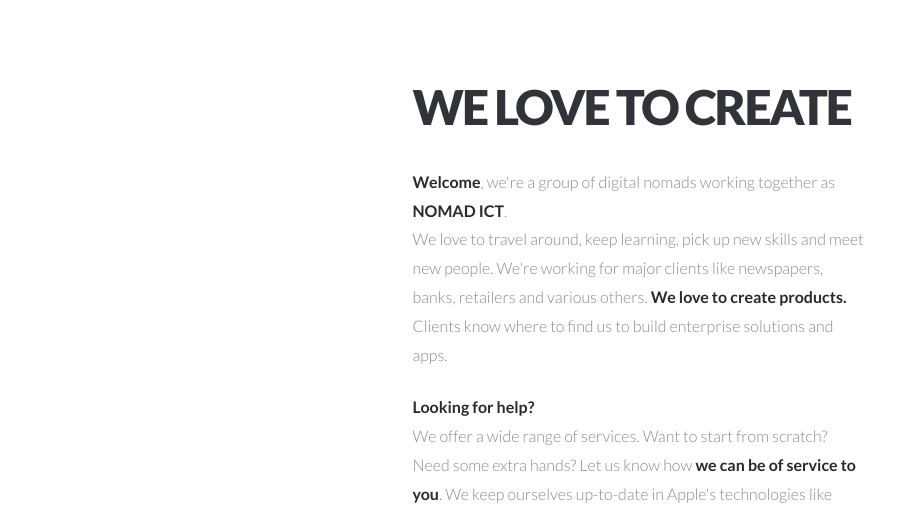
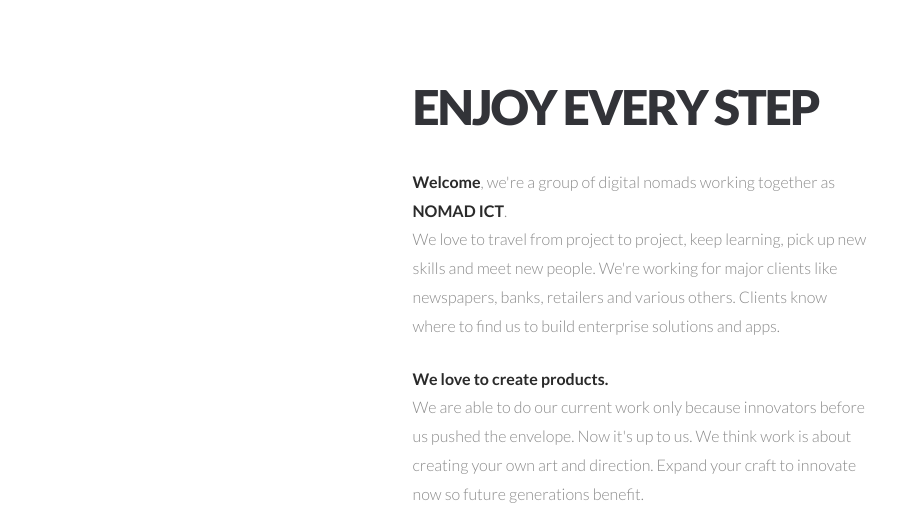
Before and after one commit to NomadICT/nomadict.github.io, a plain HTML site: page index.html in a window 1280 px wide. Shown: the part 389-905 px from the top of the page, 0-912 px from the left. Drawn offline with nearby package versions, Linux system fonts and the light colour scheme.

Commit message:
updated initial drafts

```diff
--- a/index.html
+++ b/index.html
@@ -6,7 +6,7 @@
 -->
 <html>
 	<head>
-		<title>NomadICT - Mobile Technology</title>
+		<title>NomadICT</title>
 		<meta http-equiv="content-type" content="text/html; charset=utf-8" />
 		<meta name="description" content="" />
 		<meta name="keywords" content="" />
@@ -81,10 +81,14 @@
 						<div class="6u skel-cell-important">
 							<section id="content" >
 								<header>
-									<h2>we love to create</h2>
+									<h2>Enjoy every step</h2>
 								</header>
-								<p><strong>Welcome</strong>, we're a group of digital nomads working together as <strong>NOMAD ICT</strong>.</br>We love to travel around, keep learning, pick up new skills and meet new people. We're working for major clients like newspapers, banks, retailers and various others. <strong> We love to create products.</strong> Clients know where to find us to build enterprise solutions and apps.
-								<p><strong>Looking for help?</strong></br> We offer a wide range of services. Want to start from scratch? Need some extra hands? Let us know how <strong>we can be of service to you</strong>. We keep ourselves up-to-date in Apple's technologies like <strong>Cocoa, objective-C and swift</strong>. We work on creating the internet-of-things, code on Google's <strong>Android</strong> ,teach or hack away on <strong>open-source software, raspberry Pi, watches, robots and games</strong>.</p>
+								<p><strong>Welcome</strong>, we're a group of digital nomads working together as <strong>NOMAD ICT</strong>.</br>We love to travel from project to project, keep learning, pick up new skills and meet new people. We're working for major clients like newspapers, banks, retailers and various others. Clients know where to find us to build enterprise solutions and apps.
+
+								<p>  <strong>We love to create products.</strong><br>
+									We are able to do our current work only because innovators before us pushed the envelope. Now it's up to us. We think work is about creating your own art and direction. Expand your craft to innovate now so future generations benefit.
+
+								<p><strong>Looking for help?</strong></br> We offer a wide range of services. Want to start from scratch? Need some extra hands? Let us know how we can be of service to you. We keep ourselves up-to-date in Apple's technologies like <strong>Cocoa, objective-C and swift</strong>. We work on creating the internet-of-things, code on Google's <strong>Android</strong> ,teach or hack away on <strong>open-source software, raspberry Pi, watches, robots and games</strong>.</p>
 								<p><strong>Get in touch and let's go!</strong></br>Everything you want to do starts with an <strong>idea, communication and a budget</strong>. We offer technical skills to realise your project and occasionally some  consultancy. You could be the projectmanager <strong>hiring us</strong> or <strong>outsource the entire product development to us </strong>. See you soon?</p>
 								<a href="mailto:info@nomadict.nl?subject=Request for information" class="button">I would like to meet!</a>
 							</section>
```
